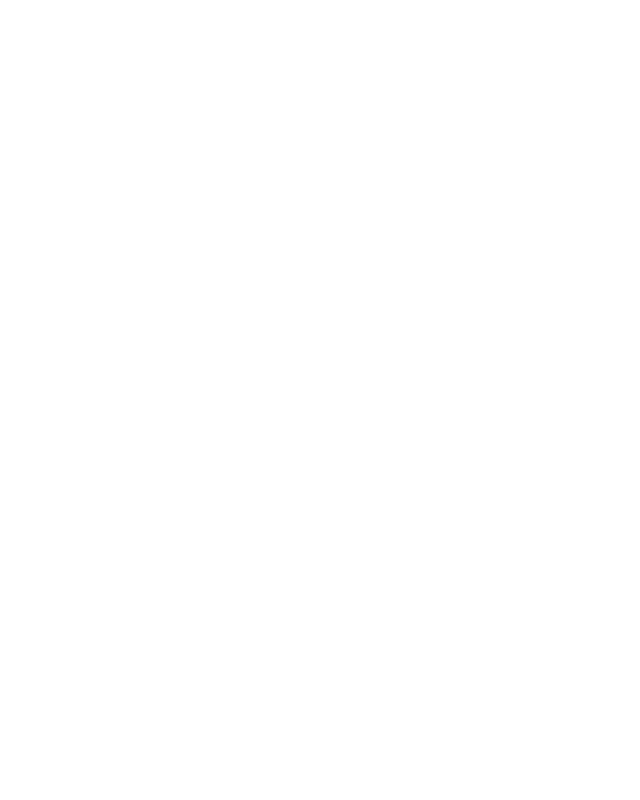
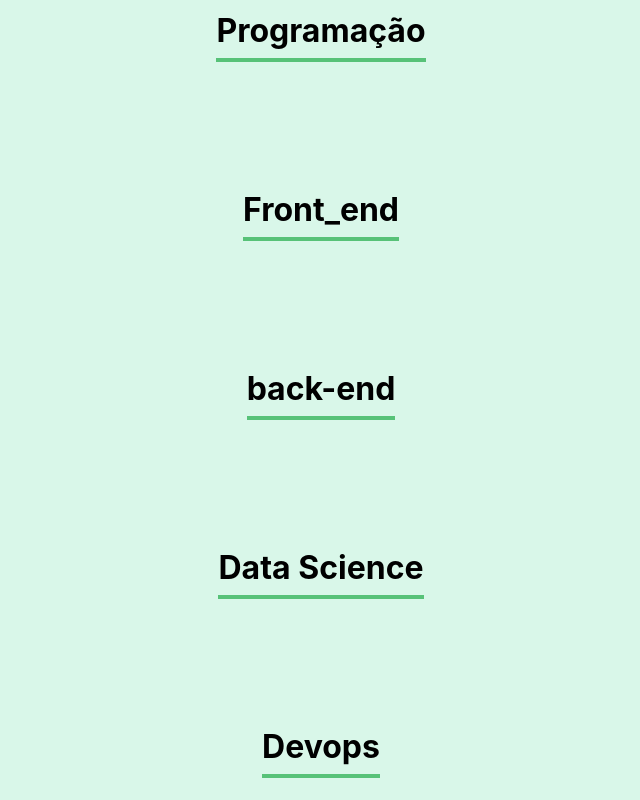
Before and after one commit to Clairtonlm/Organo_React, a React (Create React App) app: page / in a window 1280 px wide. Shown: the part 1420-2220 px from the top of the page, without its empty margins (319-959 px from the left). Before the commit the page ends 1367 px from the top, so only its background shows below. Built offline with nearby package versions, Linux system fonts and the light colour scheme.

Commit message:
Colando stilo ao time

```diff
--- a/src/App.js
+++ b/src/App.js
@@ -3,6 +3,7 @@
 import { useState } from 'react';
 import Banner from './Componentes/Banner/Banner.js';
 import Formulario from './Componentes/Formulario/index.js';
+import Time from './Componentes/Time/index.js';
 
 function App() {
 
@@ -17,6 +18,13 @@
     <div className="App">
       <Banner/>
       <Formulario aoColaboradorCadastrado = {colaborador => aoNovoColaboradorAdicionado(colaborador)}/>
+      <Time nome="Programação"/>
+      <Time nome="Front_end"/>
+      <Time nome="back-end"/>
+      <Time nome="Data Science"/>
+      <Time nome="Devops"/>
+      <Time nome="Ux e Designer"/>
+      <Time nome="Gestao"/>
 
 
     </div>
--- a/src/Componentes/Time/Time.css
+++ b/src/Componentes/Time/Time.css
@@ -0,0 +1,12 @@
+.time{
+    text-align: center;
+    padding: 32px;
+    background-color: #d9f7e9;
+
+}
+.time h3{
+   font-size: 32px;
+   border-bottom: 4px solid #57c278;
+   display: inline-block;
+   padding-bottom: 8px;
+}
--- a/src/Componentes/Time/index.js
+++ b/src/Componentes/Time/index.js
@@ -1,8 +1,10 @@
 import'./Time.css'
 
-const Time = ()=>{
+const Time = (propos)=>{
     return (
-
+        <section className='time'>
+            <h3>{propos.nome}</h3>
+        </section>
     )
 }
 export default Time;
```
